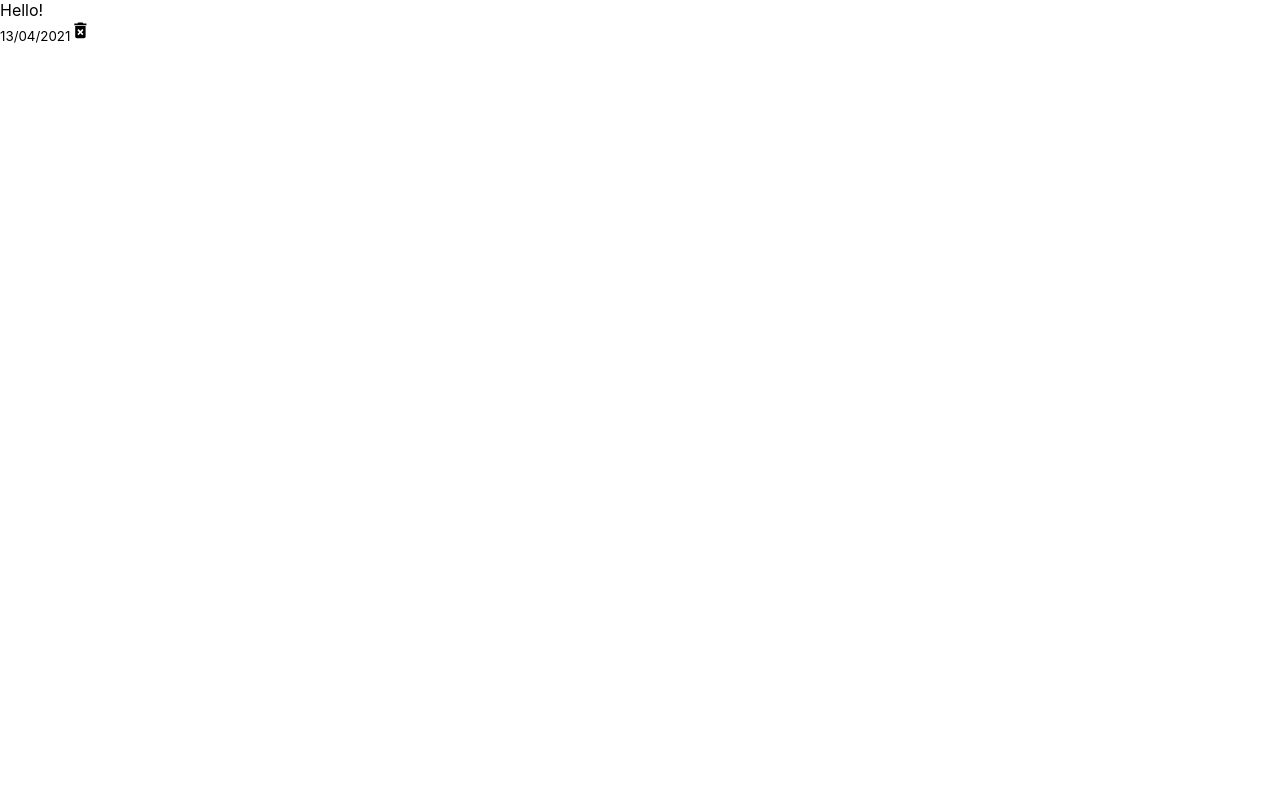
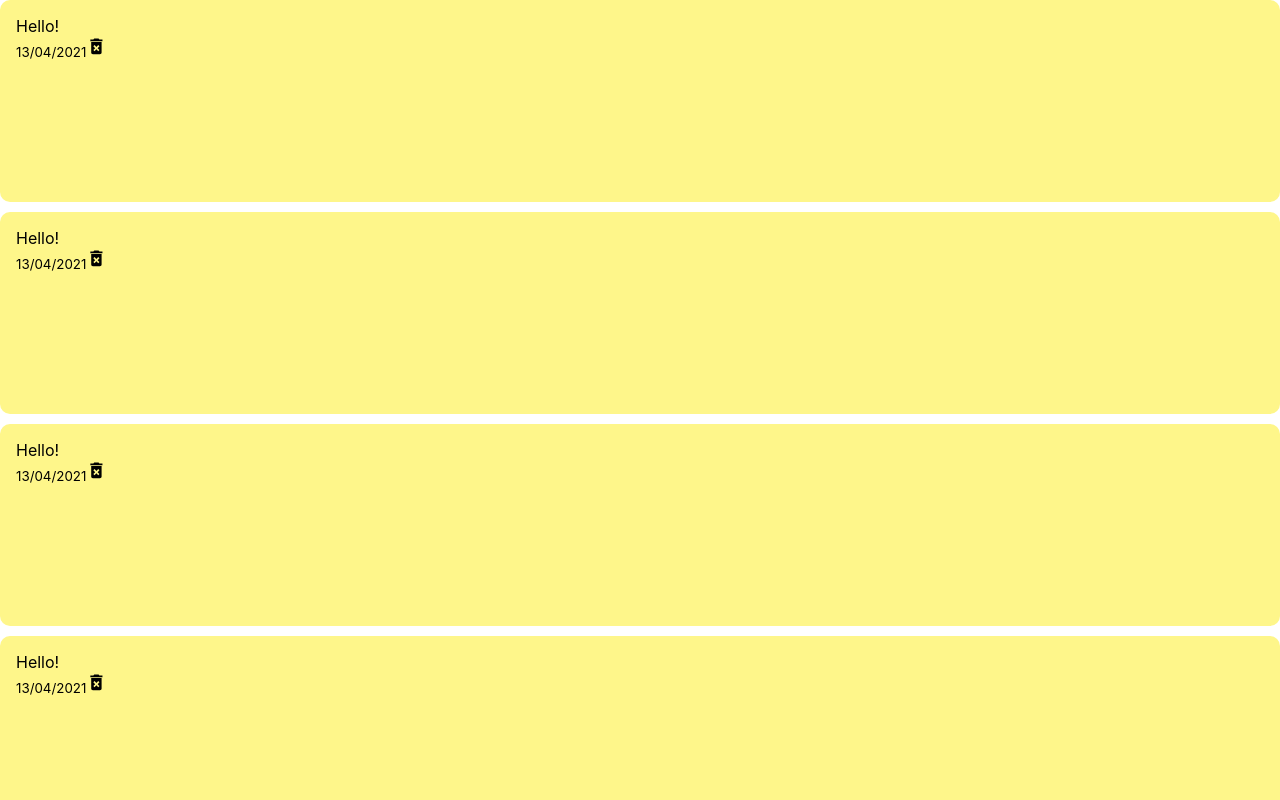
Before and after one commit to carlsondultra/React-Notes, a React (Create React App) app: page / in a window 1280 px wide. Shown: the top 800 px of the page. Built offline with nearby package versions, Linux system fonts and the light colour scheme.

Commit message:
Adding CSS to note component

```diff
--- a/src/components/NotesList.js
+++ b/src/components/NotesList.js
@@ -4,6 +4,11 @@ const NotesList = () => {
     return(
         <div className="notes-list">
             <Note />
+            <Note />
+            <Note />
+            <Note />
+            <Note />
+
         </div>
     )
 }
--- a/src/index.css
+++ b/src/index.css
@@ -11,3 +11,11 @@ code {
   font-family: source-code-pro, Menlo, Monaco, Consolas, 'Courier New',
     monospace;
 }
+
+.note{
+  background-color: #fef68a;
+  margin-bottom: 10px;
+  border-radius: 10px;
+  padding: 1rem;
+  min-height: 170px;
+}
```
